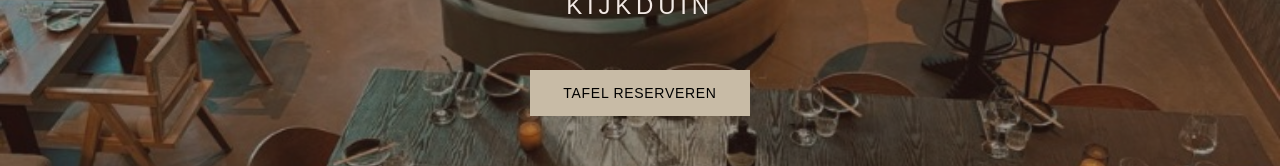
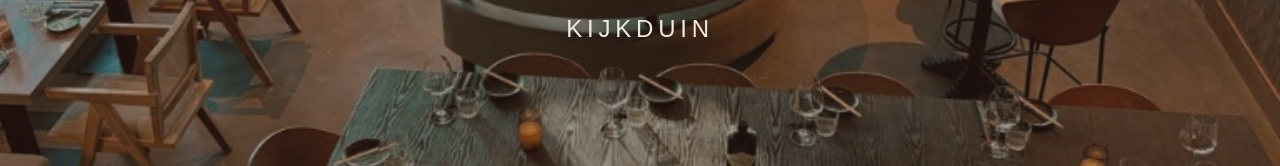
Before and after one commit to CD1878/BF-Test, a React (Vite) app: page / in a window 1280 px wide. Shown: the part 403-569 px from the top of the page. Built offline with nearby package versions, Linux system fonts and the light colour scheme; a web font is replaced by a local one.

Commit message:
Remove button from Hero section

```diff
--- a/components/HeroSection.tsx
+++ b/components/HeroSection.tsx
@@ -15,9 +15,7 @@
         <p className="text-bf-cream font-sans text-xl md:text-2xl uppercase tracking-[0.2em] mb-12 drop-shadow-md">
           Kijkduin
         </p>
-        <Button variant="primary" href="#reservation" className="!bg-[#C8BBA6] !border-[#C8BBA6] !text-black hover:!bg-[#b5a792]">
-          Tafel reserveren
-        </Button>
+
       </div>
     </section>
   );
```
